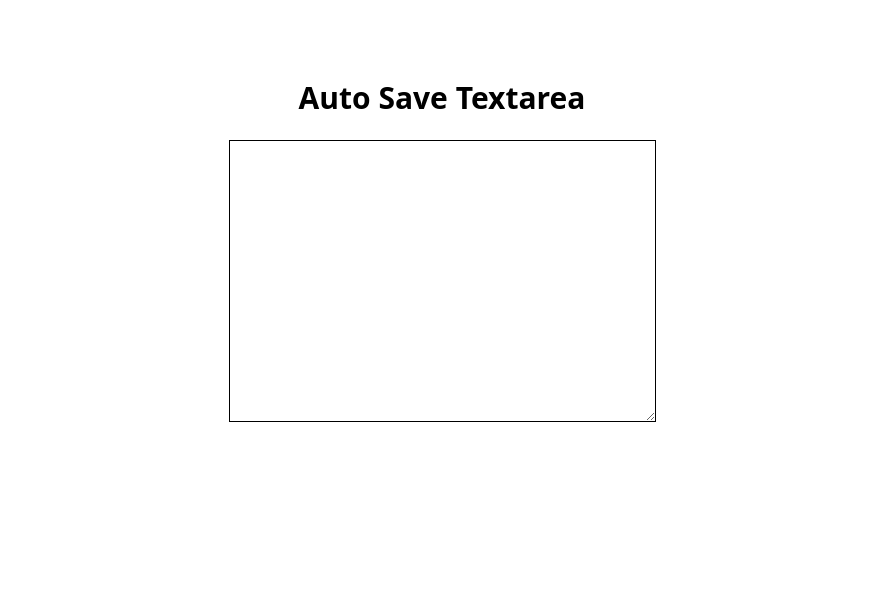
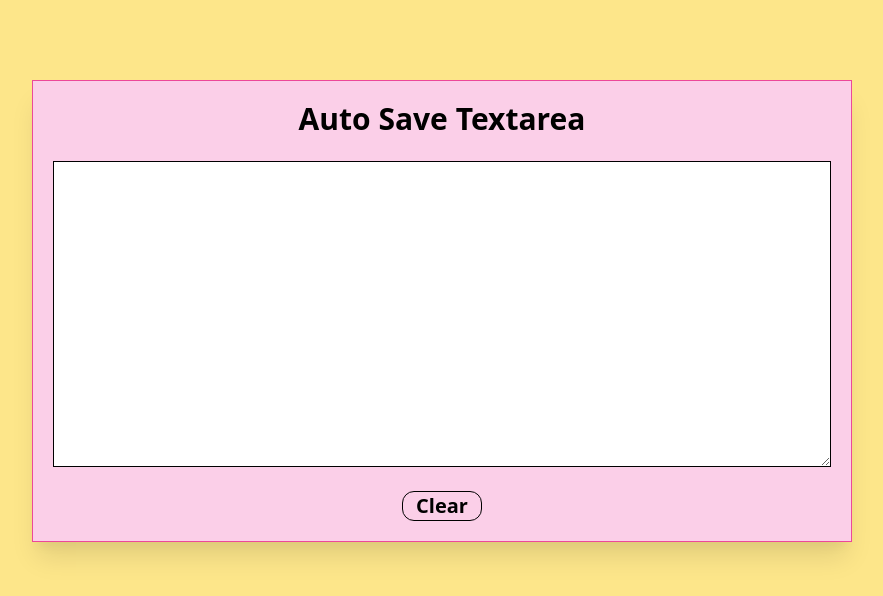
Before and after one commit to gkusumbe7/Local-Storage-Project, a plain HTML site: page index.html in a window 1280 px wide. Shown: the whole page, without its empty margins (198-1081 px from the left). Drawn offline with nearby package versions, Linux system fonts and the light colour scheme.

Commit message:
added code

```diff
--- a/index.html
+++ b/index.html
@@ -6,13 +6,37 @@
     <title>Document</title>
     <link href="https://cdn.jsdelivr.net/npm/tailwindcss@2.2.19/dist/tailwind.min.css" rel="stylesheet">
 </head>
-<body>
-    <main class="flex justify-center mt-20">
-        <div class="flex flex-col items-center">
+<body class="bg-yellow-200">
+    <main class="flex justify-center ">
+        <div class="flex flex-col mt-20 items-center bg-pink-200 border  border-pink-500 shadow-xl p-5">
             <p class="font-bold text-3xl">Auto Save Textarea</p> <br>
-            <textarea name="textarea" id="textareaInput" cols="40" rows="10" class="border border-black p-5"></textarea>
-          </div>
+            <textarea name="textarea" id="textareaInput" cols="60" rows="10" class="border border-black p-3 text-gray-700 font-semibold text-xl"></textarea>
+            <br>
+            <button id="clearBtn" class="font-semibold hover:bg-yellow-500 rounded-xl text-xl border border-black w-20">Clear</button>
+        </div>
     </main>
+    <script>
+        let textareaInputEle = document.getElementById("textareaInput");
+        // console.log(textareaInputEle);
 
+        textareaInputEle.innerText = localStorage.getItem("userEnterText")
+        // console.log(textareaInputEle);
+        // textareaInputEle.value = localStorage.getItem('content');
+        textareaInputEle.addEventListener("input",(e)=>{
+            localStorage.setItem("userEnterText", e.target.value);
+            textareaInputEle.innerText = localStorage.getItem("userEnterText");
+        })
+
+        let clearBtn = document.getElementById("clearBtn");
+        clearBtn.addEventListener("click", ()=>{
+           if (confirm("Are you sure to Clear All?")) {
+               localStorage.clear();
+                textareaInputEle.innerHTML = "";
+           }
+        });
+
+    </script>
+
+    </script>
 </body>
 </html>
```
